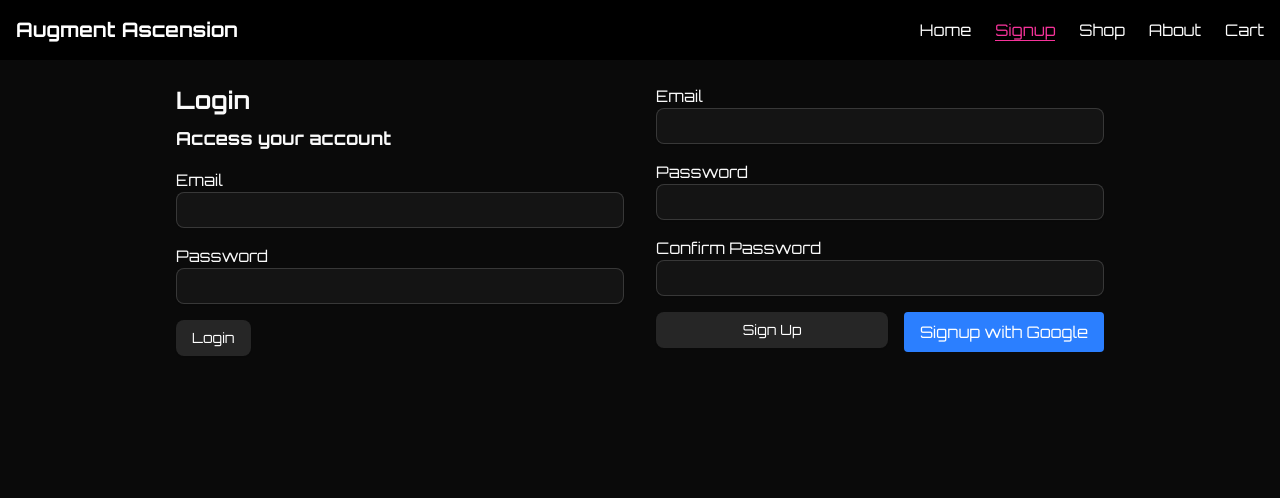
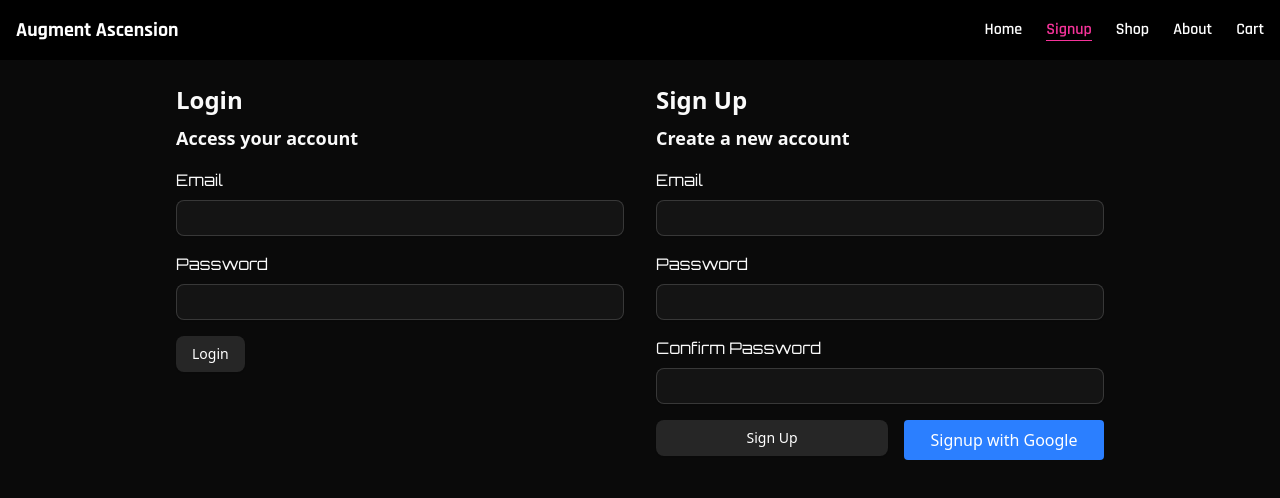
Before and after one commit to aadamsongit/Augment-Ascension, a Next.js app: page /signup in a window 1280 px wide. Shown: the top 498 px of the page. Built offline with nearby package versions, Linux system fonts and the light colour scheme; no server answers.

Commit message:
The Button UI component is correctly imported, but we need another handleSignup for registering a user aside from the Google auth. Note to self: fix this.

```diff
--- a/components/LoginForm.tsx
+++ b/components/LoginForm.tsx
@@ -5,6 +5,11 @@ import { zodResolver } from "@hookform/resolvers/zod";
 import { loginSchema, LoginFormData } from "../lib/schemas/user";
 import { Input } from "@/components/ui/input";
 import { Button } from "@/components/ui/button";
+import {
+  auth,
+  createAuthUserWithEmailAndPassword,
+  createUserDocumentFromAuth,
+} from "@/utils/firebase";
 
 export default function LoginForm() {
   const {
@@ -15,8 +20,24 @@ export default function LoginForm() {
     resolver: zodResolver(loginSchema),
   });
 
-  const onSubmit = (data: LoginFormData) => {
-    console.log(data);
+  const onSubmit = async (data: LoginFormData) => {
+    console.log("onSubmit fired", data);
+    try {
+      const user = await createAuthUserWithEmailAndPassword(
+        auth,
+        data.email,
+        data.password
+      );
+      if (user) {
+        console.log("User created:", user);
+      } else {
+        console.log("No user returned from createAuthUserWithEmailAndPassword");
+      }
+      // Optional: create user document
+      await createUserDocumentFromAuth(user);
+    } catch (error) {
+      console.error("Signup error:", error);
+    }
   };
 
   return (
@@ -25,14 +46,30 @@ export default function LoginForm() {
       <h3 className="text-lg font-semibold mb-4">Access your account</h3>
       <form onSubmit={handleSubmit(onSubmit)} className="space-y-4">
         <div>
-          <label>Email</label>
+          <label
+            style={{
+              fontFamily: "Orbitron, sans-serif",
+              paddingBottom: "0.5rem",
+              display: "inline-block",
+            }}
+          >
+            Email
+          </label>
           <Input {...register("email")} autoComplete="new-email" />
           {errors.email && (
             <p className="text-red-500">{errors.email.message}</p>
           )}
         </div>
         <div>
-          <label>Password</label>
+          <label
+            style={{
+              fontFamily: "Orbitron, sans-serif",
+              paddingBottom: "0.5rem",
+              display: "inline-block",
+            }}
+          >
+            Password
+          </label>
           <Input
             type="password"
             {...register("password")}
--- a/components/SignupForm.tsx
+++ b/components/SignupForm.tsx
@@ -2,9 +2,18 @@
 
 import { useForm } from "react-hook-form";
 import { zodResolver } from "@hookform/resolvers/zod";
-import { signUpSchema, SignupFormData } from "../lib/schemas/user";
+import {
+  signUpSchema,
+  SignupFormData,
+  LoginFormData,
+} from "../lib/schemas/user";
 import { Input } from "@/components/ui/input";
-import { Button } from "@/components/ui/button";
+import {
+  auth,
+  createAuthUserWithEmailAndPassword,
+  createUserDocumentFromAuth,
+} from "@/utils/firebase";
+import { Button } from "@/stories/Button";
 
 export default function SignupForm() {
   const {
@@ -15,19 +24,52 @@ export default function SignupForm() {
     resolver: zodResolver(signUpSchema),
   });
 
-  const onSubmit = (data: SignupFormData) => {
-    console.log(data);
+  const onSubmit = async (data: SignupFormData) => {
+    try {
+      const user = await createAuthUserWithEmailAndPassword(
+        auth,
+        data.email,
+        data.password
+      );
+      console.log("User created:", user);
+
+      // Optional: create Firestore user doc
+      await createUserDocumentFromAuth(user); // Removed displayName
+    } catch (error) {
+      console.error("Signup failed:", error);
+    }
   };
 
   return (
+    <div>
+      <h1 className="text-2xl font-bold mb-2">Sign Up</h1>
+      <h3 className="text-lg font-semibold mb-4">Create a new account</h3>
       <form onSubmit={handleSubmit(onSubmit)} className="space-y-4">
         <div>
-        <label>Email</label>
+          <label
+            style={{
+              fontFamily: "Orbitron, sans-serif",
+              paddingBottom: "0.5rem",
+              display: "inline-block",
+            }}
+          >
+            Email
+          </label>
           <Input {...register("email")} autoComplete="new-email" />
-        {errors.email && <p className="text-red-500">{errors.email.message}</p>}
+          {errors.email && (
+            <p className="text-red-500">{errors.email.message}</p>
+          )}
         </div>
         <div>
-        <label>Password</label>
+          <label
+            style={{
+              fontFamily: "Orbitron, sans-serif",
+              paddingBottom: "0.5rem",
+              display: "inline-block",
+            }}
+          >
+            Password
+          </label>
           <Input
             type="password"
             {...register("password")}
@@ -38,7 +80,15 @@ export default function SignupForm() {
           )}
         </div>
         <div>
-        <label>Confirm Password</label>
+          <label
+            style={{
+              fontFamily: "Orbitron, sans-serif",
+              paddingBottom: "0.5rem",
+              display: "inline-block",
+            }}
+          >
+            Confirm Password
+          </label>
           <Input
             type="password"
             {...register("confirmPassword")}
@@ -50,5 +100,6 @@ export default function SignupForm() {
         </div>
         {/* Sign Up button removed; now handled in signup/page.tsx */}
       </form>
+    </div>
   );
 }
--- a/src/app/layout.tsx
+++ b/src/app/layout.tsx
@@ -23,10 +23,14 @@ export default function RootLayout({ children }: RootLayoutProps) {
     <html lang="en" className="dark">
       <head>
         <link
+          href="https://fonts.googleapis.com/css2?family=Rajdhani:wght@600;700&display=swap"
+          rel="stylesheet"
+        />
+        <link
           href="https://fonts.googleapis.com/css2?family=Orbitron:wght@400;700&display=swap"
           rel="stylesheet"
         />
-        <style>{`body, h1 { font-family: 'Orbitron', sans-serif; }`}</style>
+        <style>{`nav, nav h1, nav ul, nav li, nav a { font-family: 'Rajdhani', sans-serif; }`}</style>
       </head>
       <body>
         <nav className="flex items-center justify-between p-4 bg-black text-white">
--- a/src/app/signup/page.tsx
+++ b/src/app/signup/page.tsx
@@ -24,11 +24,7 @@ export default function Signup() {
       <div className="w-full max-w-md">
         <SignupForm />
         <div className="flex flex-row gap-4 mt-4">
-          <Button
-            type="submit"
-            form="signup-form"
-            className="flex-1 w-full"
-          >
+          <Button type="submit" form="signup-form" className="flex-1 w-full">
             Sign Up
           </Button>
           <button
--- a/src/utils/firebase.ts
+++ b/src/utils/firebase.ts
@@ -57,7 +57,7 @@ export const createUserDocumentFromAuth = async (userAuth: User, additionalInfor
 };
 
 // Create a new user with email and password
-export const createAuthUserWithEmailAndPassword = async (email: string, password: string) => {
+export const createAuthUserWithEmailAndPassword = async (auth: unknown, email: string, password: string) => {
   try {
     const userCredential = await createUserWithEmailAndPassword(auth, email, password);
     return userCredential.user;
--- a/tailwind.config.mjs
+++ b/tailwind.config.mjs
@@ -2,7 +2,11 @@ export default {
   darkMode: "class", // 'media' also works, but class is easier for Storybook toggling
   content: ["./src/**/*.{js,ts,jsx,tsx}", "./.storybook/**/*.{js,ts,jsx,tsx}"],
   theme: {
-    extend: {},
+    extend: {
+      fontFamily: {
+        orbitron: ["Orbitron", "sans-serif"],
+      },
+    },
   },
   plugins: [],
 };
```
Lines whose indentation alone changed are shown as unchanged.
